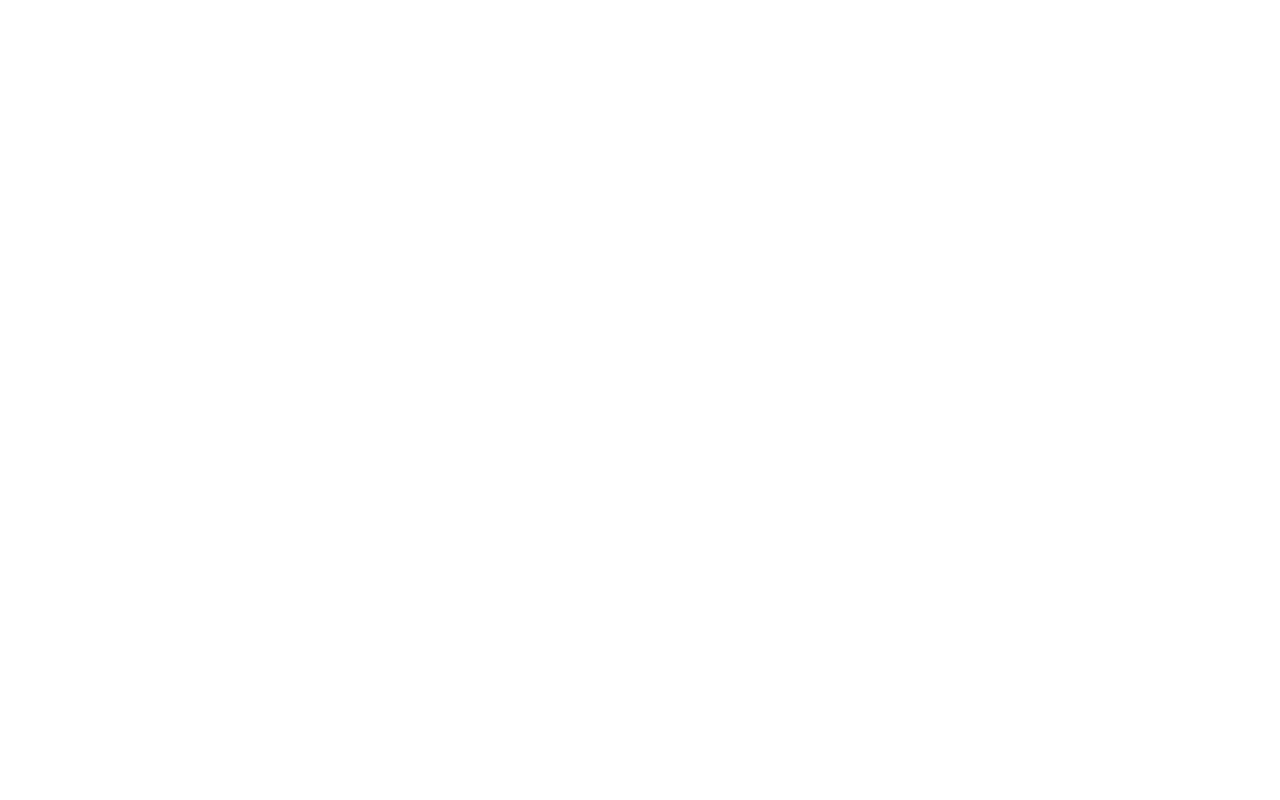
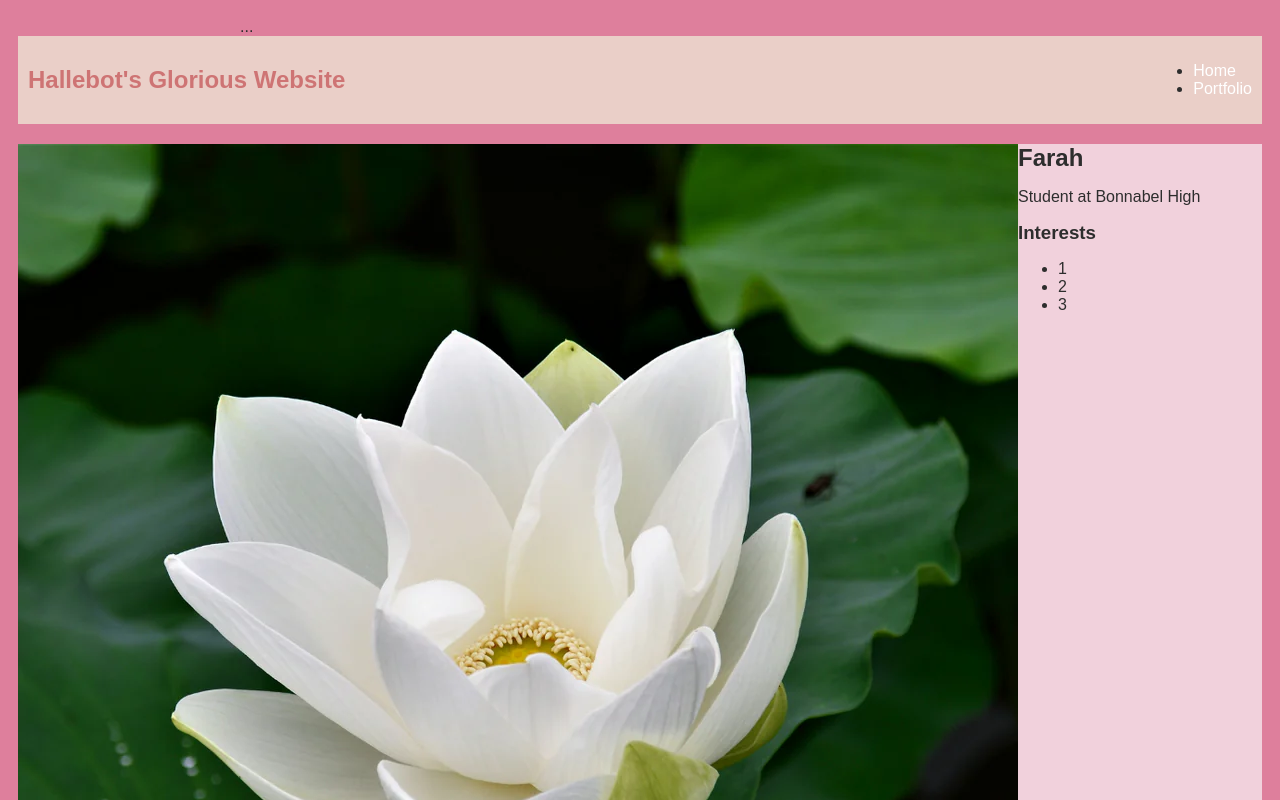
Before and after one commit to farah248/farah248.github.com, a plain HTML site: page index.html in a window 1280 px wide. Shown: the top 800 px of the page. Drawn offline with Linux system fonts and the light colour scheme.

Commit message:
add index.html and css files

```diff
--- a/index.html
+++ b/index.html
@@ -1,14 +1,50 @@
-<!DOCTYPE HTML>
+<!DOCTYPE html>
 <html>
-    <head>
-        <title>farah's Amazing Website</title>
-    </head>
+  <head>
+    <title>farah</title>
+  </head>
+  <title>Witty title you added in step 2</title>
+  <link rel="stylesheet" href="style.css">
+</head>
+  <body>
+    <!-- All content goes here -->
+    <div>
+        <div id="all-contents">
+            ...
+    </div>
+ </body>
+      <nav>
+        <h1>Hallebot's Glorious Website</h1>
+        <ul>
+            <li>
+              <a href="index.html"> Home </a>
+            </li>
+            <li>
+              <a href="portfolio.html"> Portfolio </a>
+            </li>
+        </ul>
+     </nav>
 
-    <body>
-        <!-- Visible HTML elements GO HERE  -->
-        <nav>
+      <main>
+        <!-- Sidebar section -->
+        <div>
+            <img src="/img/Benefits_of_Lotus_Flower.webp"></div>
+        <!-- Content section -->
+        <div>
+          <h2>Farah</h2>
+          <p>Student at Bonnabel High</p>
+          <!-- Interests section -->
+          <div>
+            <h3>Interests</h3>
+            <ul>
+              <li> 1</li>
+              <li> 2</li>
+              <li> 3</li>
+            </ul>
+          </div>
 
-        </nav>
-
-    </body>
+        </div>
+      </main>
+    </div>
+  </body>
 </html>
--- a/style.css
+++ b/style.css
@@ -0,0 +1,63 @@
+body {
+    background: rgb(222, 127, 156);
+    color: rgb(45, 45, 45);
+    padding: 10px;
+    font-family: arial;
+}
+#all-contents {
+  max-width: 800px;
+    margin: auto;
+}
+
+/* navigation menu */
+nav {
+    background: rgb(234, 207, 200);
+   margin: 0 auto;
+   margin-bottom: 20px;
+    display: flex;
+    padding: 10px;
+}
+h1 {
+    display: flex;
+    align-items: center;
+    color: rgb(206, 116, 116);
+    flex: 1;
+    margin: 0;
+}
+#nav-ul {
+    list-style-image: none;
+}
+.nav-li {
+    display: inline-block;
+    padding: 0 10px;
+}
+a {
+    text-decoration: none;
+    color: #fff;
+}
+
+/* main container area beneath menu */
+main {
+    background: rgb(241, 209, 220);
+    display: flex;
+}
+.sidebar {
+    margin-right: 25px;
+    padding: 10px;
+}
+.sidebar-img {
+    width: 200px;
+}
+.content {
+    flex: 1;
+    padding: 15px;
+}
+
+/* portfolio styles */
+#interests {
+    border: 4px silver ridge;
+    padding: 8px;
+}
+h2, h3 {
+    margin: 0px;
+}
```
Also changed, not shown: img/Benefits_of_Lotus_Flower.webp (added).
